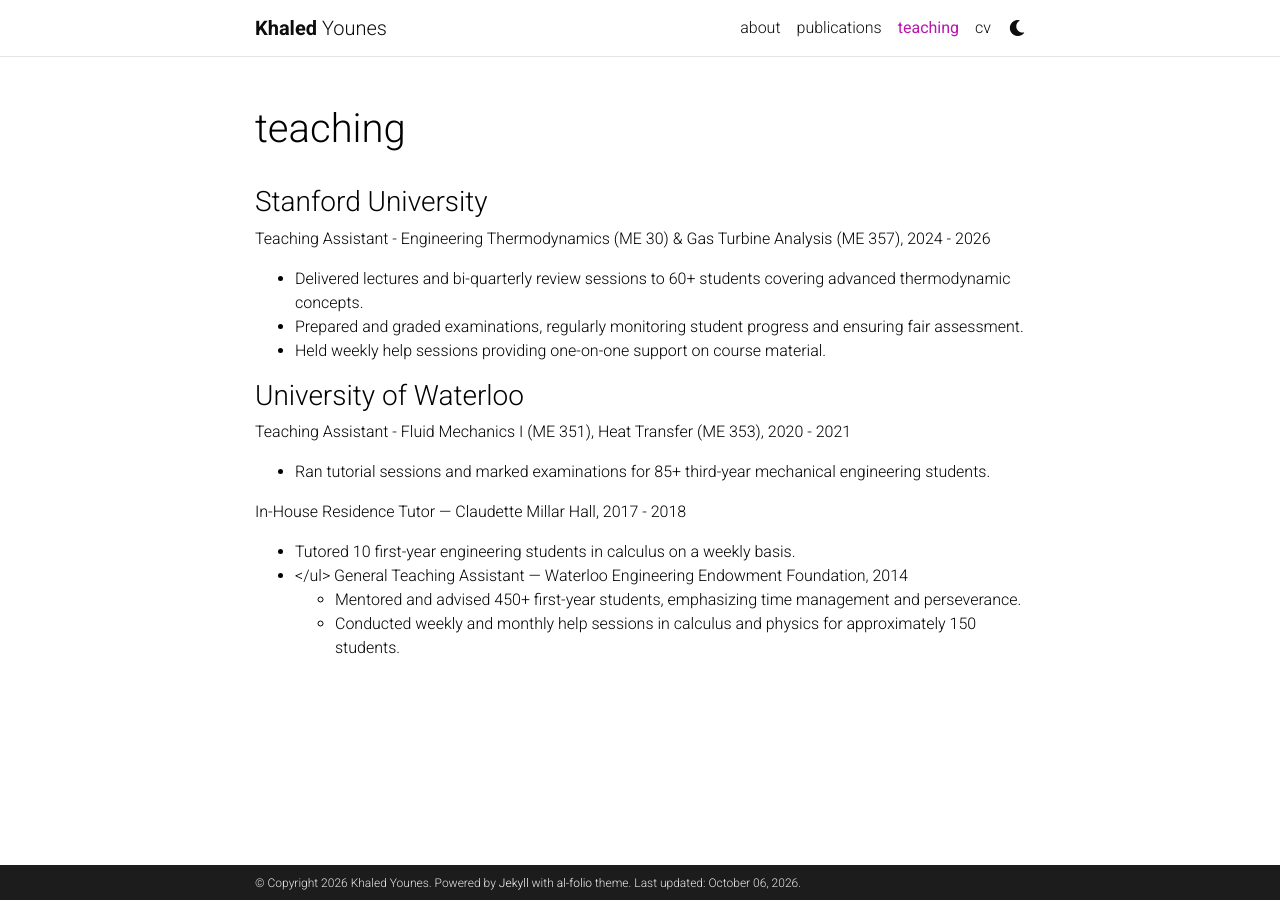
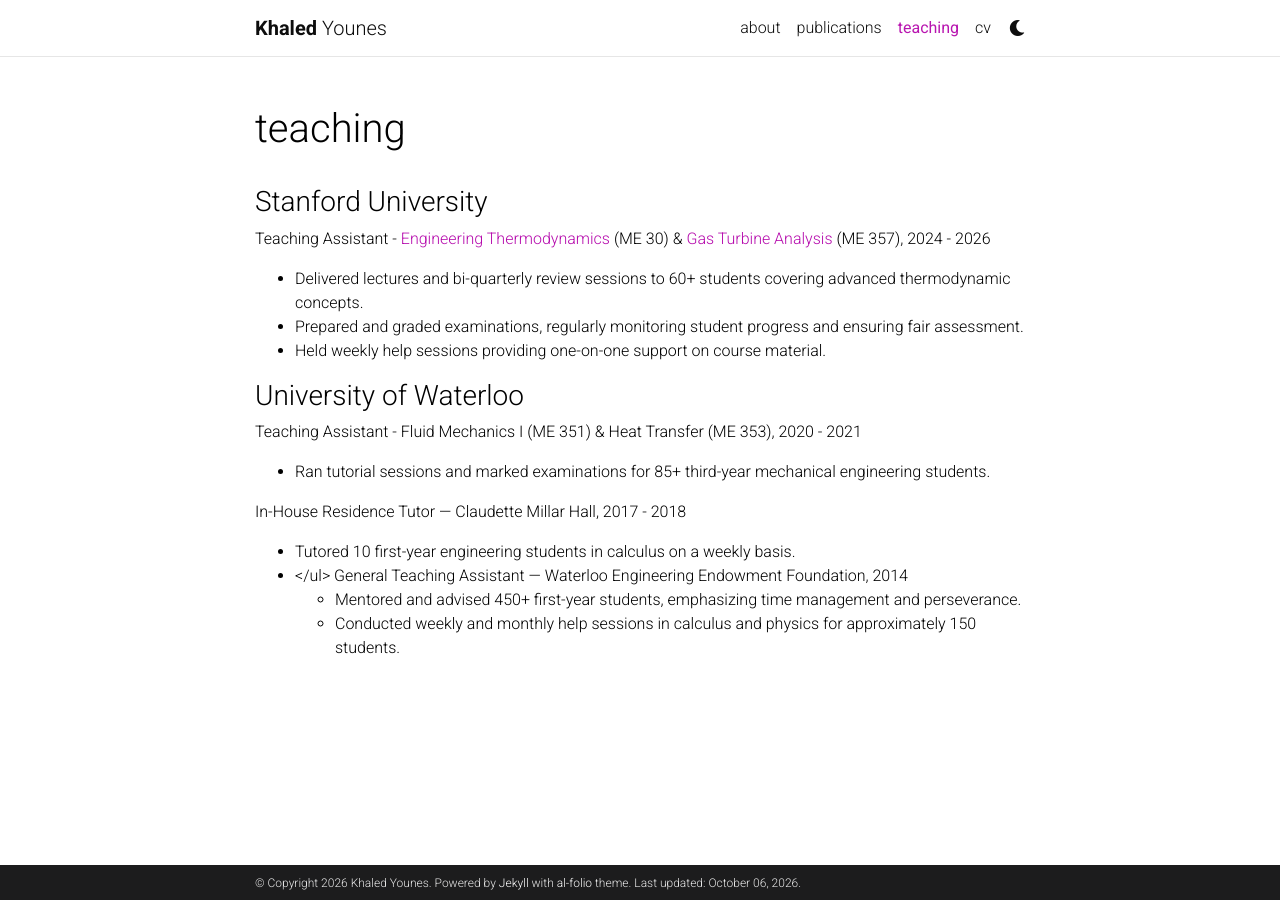
Before and after one commit to kyounes14/kyounes14.github.io, a Jekyll site: the page built from _pages/teaching.md, in a window 1280 px wide. Built offline with Jekyll 4.4.1, drawn with Linux system fonts in a browser that asks for light colours; comment, search, counter and statistics services are not loaded; a style sheet for code colours, icons or effects is not loaded.

Commit message:
added syllabi

```diff
--- a/_pages/teaching.md
+++ b/_pages/teaching.md
@@ -8,7 +8,7 @@ nav_order: 2
 ---
 
 <h3>Stanford University</h3>
-Teaching Assistant - Engineering Thermodynamics (ME 30) & Gas Turbine Analysis (ME 357), 2024 - 2026
+Teaching Assistant - [Engineering Thermodynamics](/assets/pdf/Stanford_ME30_Fall2024_Syllabus.pdf) (ME 30) & [Gas Turbine Analysis](/assets/pdf/Stanford_ME357_Fall2025_Syllabus.pdf) (ME 357), 2024 - 2026
 <ul>
 <li>Delivered lectures and bi-quarterly review sessions to 60+ students covering advanced thermodynamic concepts.</li>
 <li>Prepared and graded examinations, regularly monitoring student progress and ensuring fair assessment.</li>
@@ -16,7 +16,7 @@ Teaching Assistant - Engineering Thermodynamics (ME 30) & Gas Turbine Analysis (
 </ul>
 
 <h3>University of Waterloo</h3>
-Teaching Assistant - Fluid Mechanics I (ME 351), Heat Transfer (ME 353), 2020 - 2021
+Teaching Assistant - Fluid Mechanics I (ME 351) & Heat Transfer (ME 353), 2020 - 2021
 <ul>
 <li>Ran tutorial sessions and marked examinations for 85+ third-year mechanical engineering students.</li>
 </ul>
```
Also changed, not shown: 2 other files.
